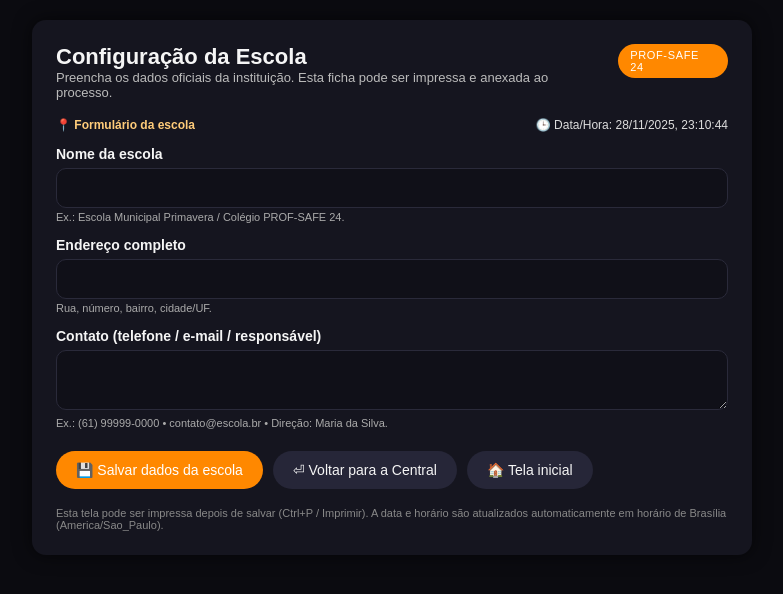
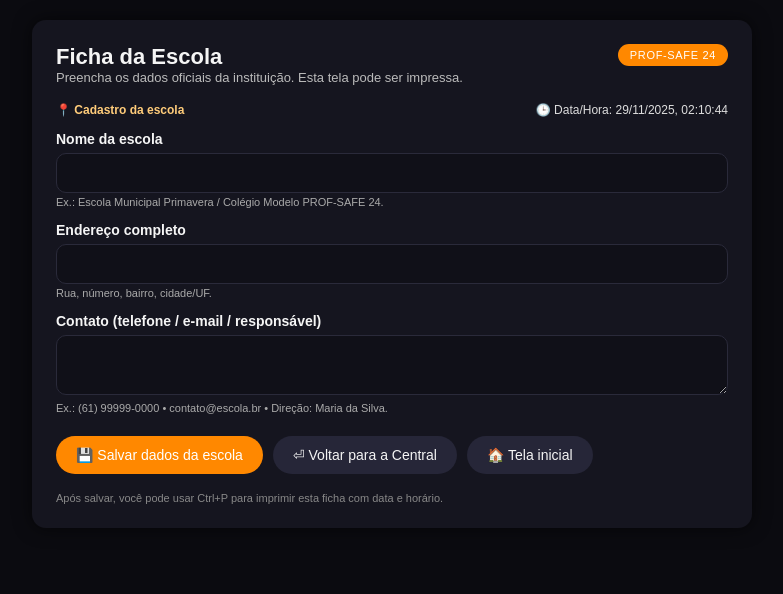
Before and after one commit to salveci2022/prof-safe24, a Flask app: template templates/admin_school.html in a window 1280 px wide. Shown: the top 594 px of the page, without its empty margins (248-1031 px from the left). Run offline with Flask 3, Linux system fonts and the light colour scheme; the template is opened without the code that fills it, so the values that code supplies are empty.

Commit message:
Update admin_school.html

```diff
--- a/templates/admin_school.html
+++ b/templates/admin_school.html
@@ -2,7 +2,7 @@
 <html lang="pt-BR">
 <head>
     <meta charset="UTF-8">
-    <title>Configuração da Escola – PROF-SAFE 24</title>
+    <title>Dados da Escola – PROF-SAFE 24</title>
     <meta name="viewport" content="width=device-width, initial-scale=1.0">
 
     <style>
@@ -13,7 +13,10 @@
             color: #f5f5f5;
             padding: 20px;
         }
-        .container { max-width: 720px; margin: 0 auto; }
+        .container {
+            max-width: 720px;
+            margin: 0 auto;
+        }
         .card {
             background: #15151f;
             border-radius: 14px;
@@ -23,12 +26,18 @@
         .header {
             display: flex;
             justify-content: space-between;
-            gap: 12px;
+            gap: 10px;
             margin-bottom: 18px;
             align-items: flex-start;
         }
-        .title { font-size: 22px; font-weight: bold; }
-        .subtitle { font-size: 13px; color: #bbbbbb; }
+        .title {
+            font-size: 22px;
+            font-weight: bold;
+        }
+        .subtitle {
+            font-size: 13px;
+            color: #bbbbbb;
+        }
         .badge {
             background: #ff8800;
             color: #fff;
@@ -39,7 +48,7 @@
             letter-spacing: .06em;
         }
         .info-bar {
-            margin-bottom: 10px;
+            margin-bottom: 12px;
             font-size: 12px;
             color: #dddddd;
             display: flex;
@@ -47,8 +56,9 @@
             flex-wrap: wrap;
             gap: 6px;
         }
-        .info-bar strong { color: #ffcc7a; }
-
+        .info-bar strong {
+            color: #ffcc7a;
+        }
         label {
             display: block;
             font-weight: 600;
@@ -131,28 +141,31 @@
                 flex-direction: column;
                 align-items: flex-start;
             }
-            .info-bar { flex-direction: column; align-items: flex-start; }
+            .info-bar {
+                flex-direction: column;
+                align-items: flex-start;
+            }
         }
     </style>
 </head>
-
 <body>
 <div class="container">
     <div class="card">
 
         <div class="header">
             <div>
-                <div class="title">Configuração da Escola</div>
+                <div class="title">Ficha da Escola</div>
                 <div class="subtitle">
-                    Preencha os dados oficiais da instituição. Esta ficha pode ser impressa e anexada ao processo.
+                    Preencha os dados oficiais da instituição. Esta tela pode ser impressa.
                 </div>
             </div>
             <div class="badge">PROF-SAFE 24</div>
         </div>
 
+        <!-- BARRA COM DATA E HORA -->
         <div class="info-bar">
-            <div>📍 <strong>Formulário da escola</strong></div>
-            <div>🕒 Data/Hora: <span id="data-hora-br"></span></div>
+            <div>📍 <strong>Cadastro da escola</strong></div>
+            <div>🕒 Data/Hora: <span id="dataHora"></span></div>
         </div>
 
         {% if saved %}
@@ -161,21 +174,21 @@
         </div>
         {% endif %}
 
-        <!-- IMPORTANTE: não muda o action, usa a rota que já existe no seu app.py -->
-        <form method="POST" action="{{ url_for('admin_escola') if 'admin_escola' in globals() else url_for('admin_escola_painel', _fallback=False) }}">
-            <!-- Se no seu app.py a função se chama admin_escola, ele usa admin_escola.
-                 Se você renomeou pra admin_escola_painel, ele tenta usar essa. -->
-
+        <!-- AQUI É ONDE VOCÊ INSERE OS DADOS DA ESCOLA -->
+        <form method="POST" action="{{ url_for('admin_escola') }}">
+            <!-- NOME DA ESCOLA -->
             <label for="school_name">Nome da escola</label>
             <input type="text" id="school_name" name="school_name"
                    value="{{ school_name or '' }}" required>
-            <div class="hint">Ex.: Escola Municipal Primavera / Colégio PROF-SAFE 24.</div>
+            <div class="hint">Ex.: Escola Municipal Primavera / Colégio Modelo PROF-SAFE 24.</div>
 
+            <!-- ENDEREÇO -->
             <label for="school_address">Endereço completo</label>
             <input type="text" id="school_address" name="school_address"
                    value="{{ school_address or '' }}" required>
             <div class="hint">Rua, número, bairro, cidade/UF.</div>
 
+            <!-- CONTATO -->
             <label for="school_contact">Contato (telefone / e-mail / responsável)</label>
             <textarea id="school_contact" name="school_contact" required>{{ school_contact or '' }}</textarea>
             <div class="hint">Ex.: (61) 99999-0000 • contato@escola.br • Direção: Maria da Silva.</div>
@@ -196,19 +209,16 @@
         </form>
 
         <div class="footer-note">
-            Esta tela pode ser impressa depois de salvar (Ctrl+P / Imprimir).
-            A data e horário são atualizados automaticamente em horário de Brasília (America/Sao_Paulo).
+            Após salvar, você pode usar Ctrl+P para imprimir esta ficha com data e horário.
         </div>
     </div>
 </div>
 
 <script>
-    // Data e horário sempre em horário de Brasília
-    function atualizarDataHoraBrasil() {
-        try {
+    // Relógio simples usando a hora do próprio computador (normalmente já em Brasília)
+    function atualizarDataHora() {
         const agora = new Date();
         const texto = agora.toLocaleString("pt-BR", {
-                timeZone: "America/Sao_Paulo",
             day: "2-digit",
             month: "2-digit",
             year: "numeric",
@@ -216,15 +226,11 @@
             minute: "2-digit",
             second: "2-digit"
         });
-            const el = document.getElementById("data-hora-br");
-            if (el) el.textContent = texto;
-        } catch (e) {
-            console.error("Erro ao atualizar data/hora:", e);
-        }
+        document.getElementById("dataHora").textContent = texto;
     }
 
-    atualizarDataHoraBrasil();
-    setInterval(atualizarDataHoraBrasil, 1000);
+    atualizarDataHora();
+    setInterval(atualizarDataHora, 1000);
 </script>
 </body>
 </html>
```
Lines whose indentation alone changed are shown as unchanged.
